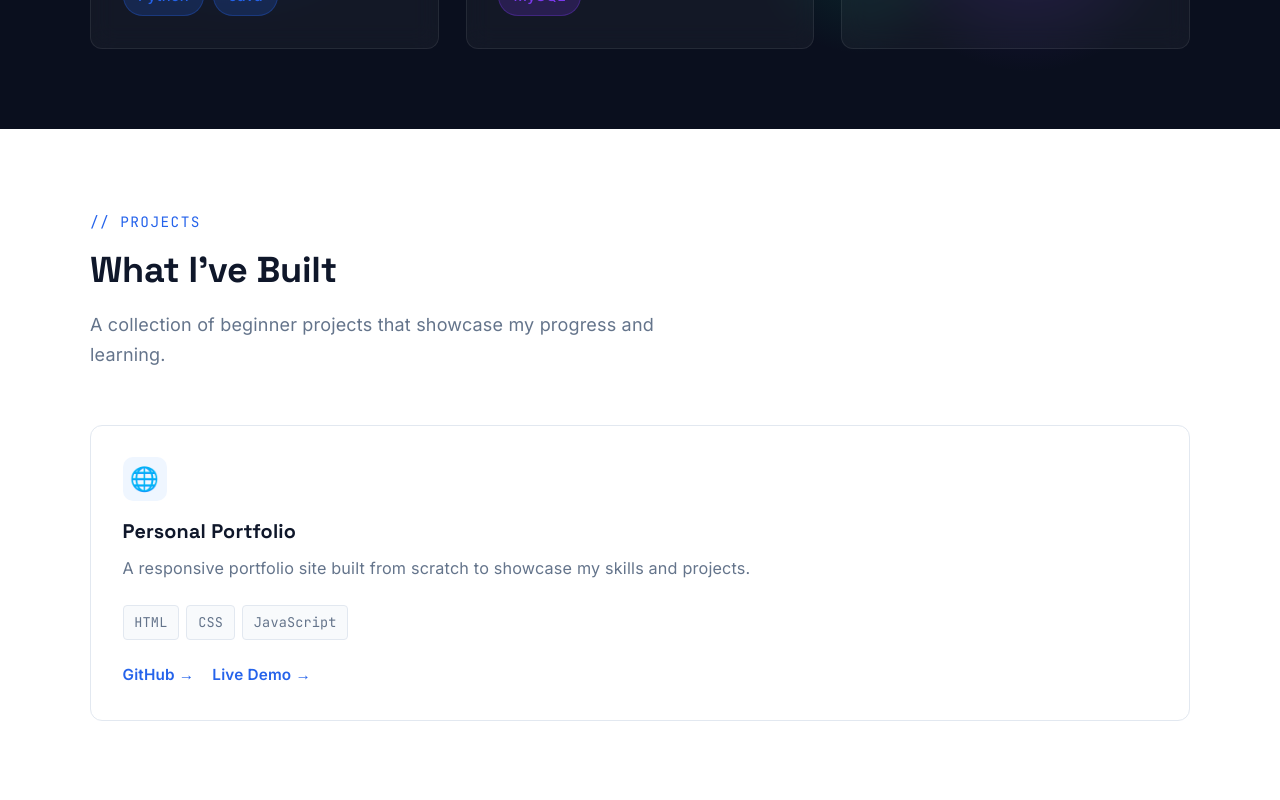
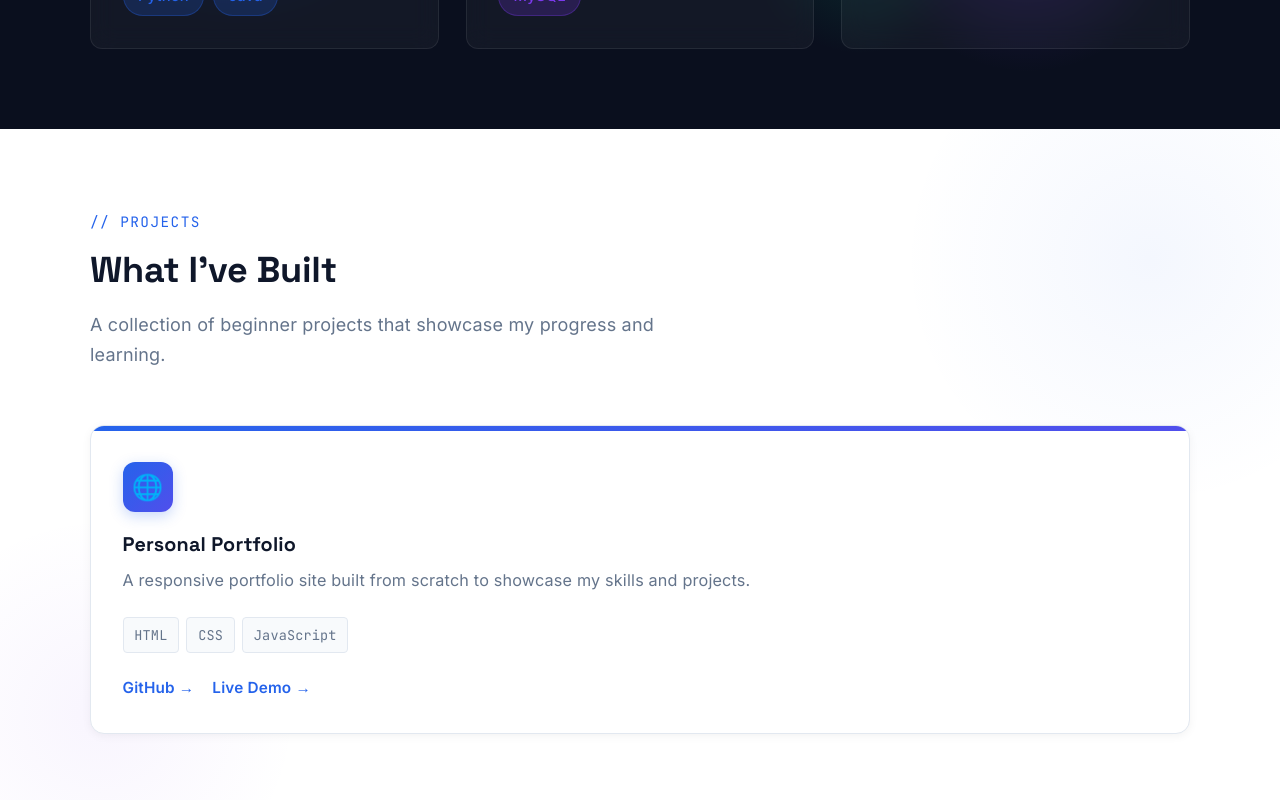
Before and after one commit to Rex-The-Programmer/Portfolio, a React (Vite) app: page / in a window 1280 px wide. Shown: the part 1880-2680 px from the top of the page. Built offline with nearby package versions, Linux system fonts and the light colour scheme.

Commit message:
Updated Projects

```diff
--- a/src/Type1.jsx
+++ b/src/Type1.jsx
@@ -419,12 +419,37 @@ function Skills() {
   );
 }
 
+// ─── PROJECTS ─────────────────────────────────────────────────────
+
+const PROJECT_COLORS = [
+  { gradient: "linear-gradient(135deg, #2563EB, #7C3AED)", glow: "rgba(37,99,235,0.25)"  },
+  { gradient: "linear-gradient(135deg, #10B981, #06B6D4)", glow: "rgba(16,185,129,0.25)" },
+  { gradient: "linear-gradient(135deg, #F59E0B, #EF4444)", glow: "rgba(245,158,11,0.25)" },
+];
+
 function Projects() {
   const [hov, setHov] = useState(null);
 
   return (
-    <section id="projects" style={{ padding: "80px 2rem", background: T.white }}>
-      <div style={{ maxWidth: 1100, margin: "0 auto" }}>
+    <section id="projects" style={{
+      padding: "80px 2rem", background: T.white,
+      position: "relative", overflow: "hidden",
+    }}>
+      {/* Background decorations */}
+      <div style={{
+        position: "absolute", top: -120, right: -120,
+        width: 500, height: 500, borderRadius: "50%",
+        background: "radial-gradient(circle, rgba(37,99,235,0.05) 0%, transparent 70%)",
+        pointerEvents: "none",
+      }} />
+      <div style={{
+        position: "absolute", bottom: -100, left: -100,
+        width: 400, height: 400, borderRadius: "50%",
+        background: "radial-gradient(circle, rgba(124,58,237,0.05) 0%, transparent 70%)",
+        pointerEvents: "none",
+      }} />
+
+      <div style={{ maxWidth: 1100, margin: "0 auto", position: "relative", zIndex: 1 }}>
         <p style={shared.label}>// projects</p>
         <h2 style={shared.title}>What I've Built</h2>
         <p style={shared.subtitle}>
@@ -436,29 +461,44 @@ function Projects() {
           gridTemplateColumns: "repeat(auto-fit, minmax(300px, 1fr))",
           gap: "1.5rem",
         }}>
-          {PROJECTS.map((proj, i) => (
+          {PROJECTS.map((proj, i) => {
+            const c = PROJECT_COLORS[i % PROJECT_COLORS.length];
+            const isHov = hov === i;
+            return (
               <div
                 key={i}
                 onMouseEnter={() => setHov(i)}
                 onMouseLeave={() => setHov(null)}
                 style={{
-                background: T.white, border: `1px solid ${T.border}`,
-                borderRadius: 12, padding: "1.75rem",
-                transform:  hov === i ? "translateY(-4px)" : "none",
-                boxShadow:  hov === i ? "0 12px 32px rgba(0,0,0,0.08)" : "none",
-                transition: "transform 0.2s, box-shadow 0.2s",
+                  background: T.white, borderRadius: 14,
+                  overflow: "hidden", border: `1px solid ${T.border}`,
+                  transform: isHov ? "translateY(-6px)" : "none",
+                  boxShadow: isHov
+                    ? `0 20px 48px ${c.glow}, 0 0 0 1px ${c.glow}`
+                    : "0 2px 10px rgba(0,0,0,0.05)",
+                  transition: "transform 0.3s, box-shadow 0.3s",
                 }}
               >
-              {/* icon */}
+                {/* Animated gradient top bar */}
                 <div style={{
-                width: 44, height: 44, background: T.accentLight, borderRadius: 10,
+                  height: 5, background: c.gradient,
+                  backgroundSize: "200% 200%",
+                  animation: "gradientBg 3s ease infinite",
+                }} />
+
+                <div style={{ padding: "1.75rem" }}>
+                  {/* Gradient icon */}
+                  <div style={{
+                    width: 50, height: 50, background: c.gradient,
+                    backgroundSize: "200% 200%",
+                    animation: "gradientBg 4s ease infinite",
+                    borderRadius: 12, fontSize: "1.4rem",
                     display: "flex", alignItems: "center", justifyContent: "center",
-                fontSize: "1.3rem", marginBottom: "1rem",
+                    marginBottom: "1.1rem", boxShadow: `0 4px 14px ${c.glow}`,
                   }}>
                     {proj.icon}
                   </div>
 
-              {/* title */}
                   <h3 style={{
                     fontFamily: "'Space Grotesk', sans-serif",
                     fontSize: "1.1rem", fontWeight: 700,
@@ -467,12 +507,10 @@ function Projects() {
                     {proj.title}
                   </h3>
 
-              {/* desc */}
                   <p style={{ fontSize: "0.9rem", color: T.muted, lineHeight: 1.7, marginBottom: "1.25rem" }}>
                     {proj.desc}
                   </p>
 
-              {/* tech badges */}
                   <div style={{ display: "flex", flexWrap: "wrap", gap: "0.4rem", marginBottom: "1.25rem" }}>
                     {proj.tech.map(t => (
                       <span key={t} style={{
@@ -486,7 +524,6 @@ function Projects() {
                     ))}
                   </div>
 
-              {/* links */}
                   <div style={{ display: "flex", gap: "1rem" }}>
                     <a href={proj.github} style={{ fontSize: "0.85rem", fontWeight: 600, color: T.accent, textDecoration: "none" }}>
                       GitHub →
@@ -498,7 +535,9 @@ function Projects() {
                     )}
                   </div>
                 </div>
-          ))}
+              </div>
+            );
+          })}
         </div>
       </div>
     </section>
```
Lines whose indentation alone changed are shown as unchanged.
